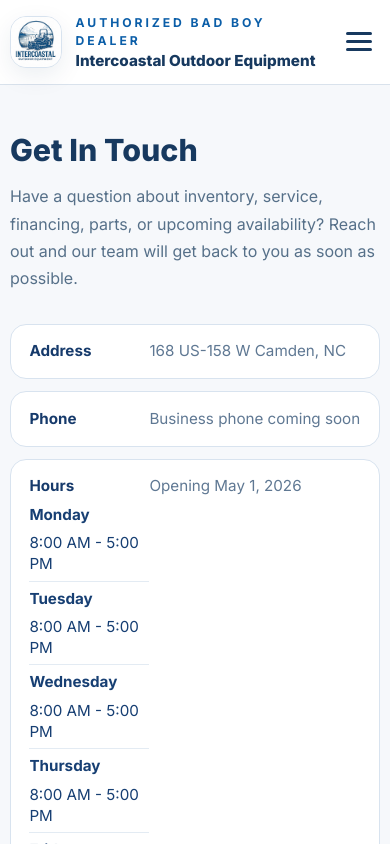
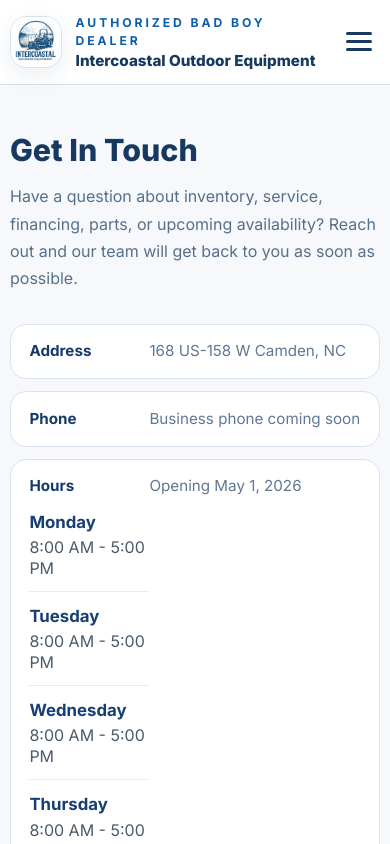
Before and after one commit to TanyaA318/intercoastal-website, a React (Vite) app: page /contact in a window 390 px wide. Shown: the top 844 px of the page. Built offline with nearby package versions, Linux system fonts and the light colour scheme.

Commit message:
Update styles.css

```diff
--- a/src/styles.css
+++ b/src/styles.css
@@ -1345,7 +1345,8 @@
     display: flex;
     flex-direction: column;
     align-items: flex-start;
-    gap: 0.35rem;
+     gap: 0.15rem;
+    padding: 0.75rem 0;
   }
 
   .hours-list li span {
@@ -1356,10 +1357,13 @@
 
   .hours-list li span:first-child {
     font-weight: 700;
+    font-size: 1.05rem;
   }
 
   .hours-list li span:last-child {
-    line-height: 1.4;
+    font-size: 1rem;
+    line-height: 1.3;
+    color: #4a5a6a;
   }
 }
 
```
